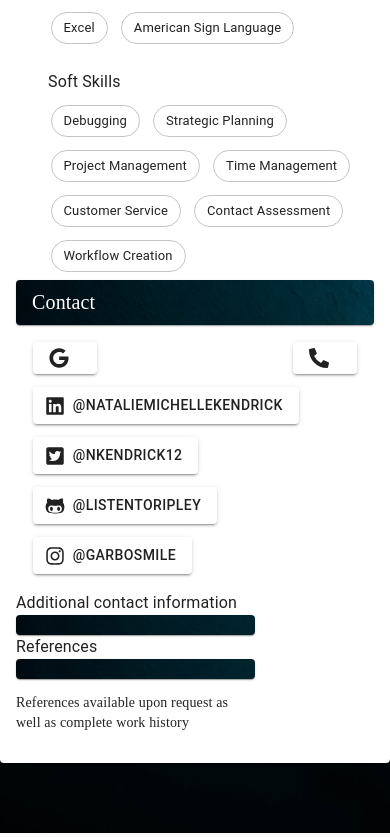
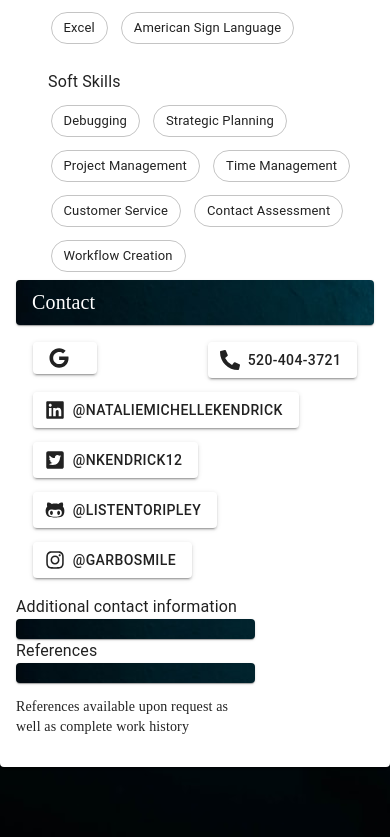
Before and after one commit to listenToRipley/nataliekendrick, a React (Create React App) app: page /resume in a window 390 px wide. Shown: the part 3336-4173 px from the top of the page. Built offline with nearby package versions, Linux system fonts and the light colour scheme.

Commit message:
phone added

```diff
--- a/src/Components/ResumeContacts.js
+++ b/src/Components/ResumeContacts.js
@@ -130,9 +130,8 @@ const ResumeContact = () => {
          variant="contained"
          aria-label='phone'
          startIcon={<FaPhoneAlt/>}
-         onClick={() => window.open(``)}
          >
-
+          520-404-3721
         </Button>
      </div>
 
```
